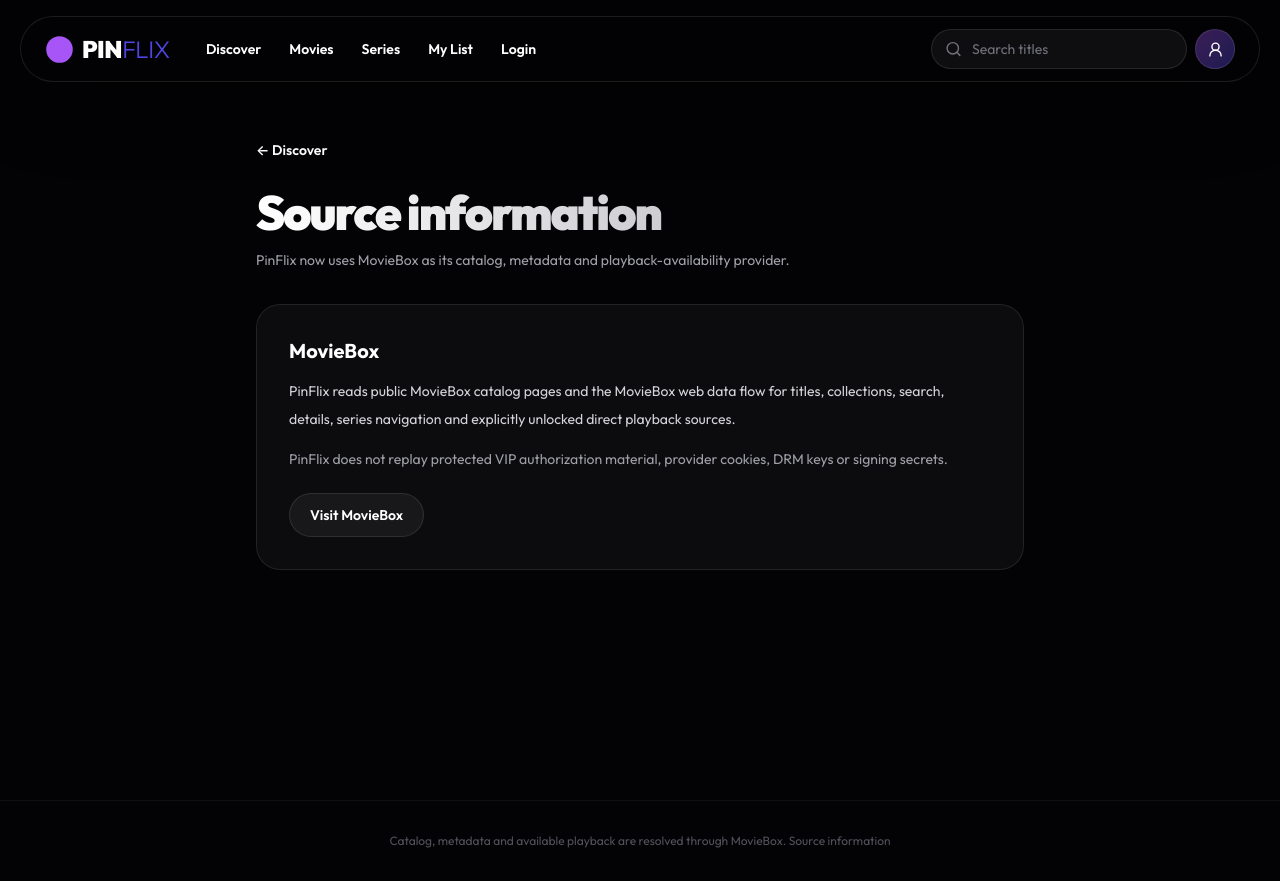
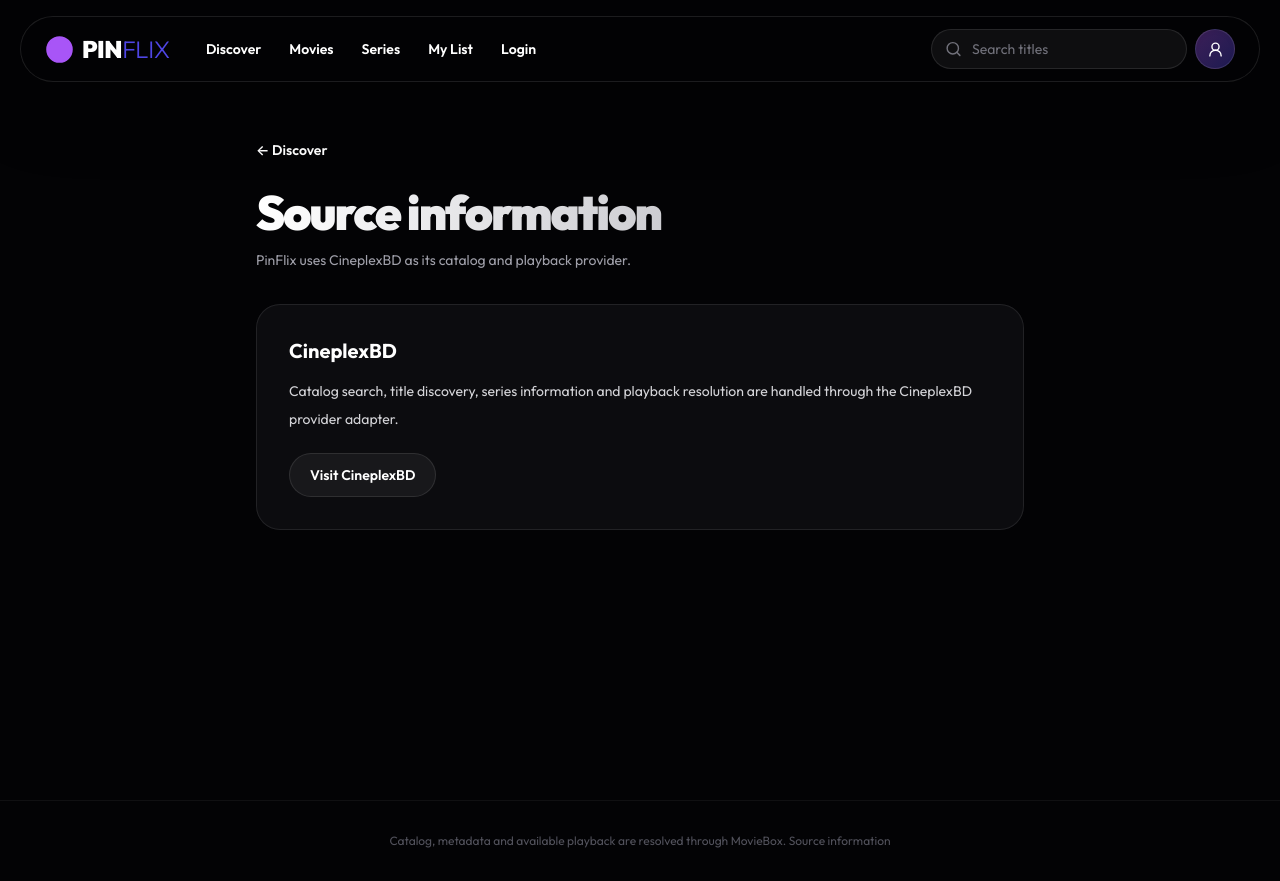
Before and after one commit to omarreact/PinFlix, a Next.js app: page /credits in a window 1280 px wide. Built offline with nearby package versions, Linux system fonts and the light colour scheme.

Commit message:
Update source information for CineplexBD-only mode

```diff
--- a/app/credits/page.tsx
+++ b/app/credits/page.tsx
@@ -14,28 +14,23 @@ export default function CreditsPage() {
           Source information
         </h1>
         <p className="mt-3 text-sm leading-6 text-zinc-400">
-          PinFlix now uses MovieBox as its catalog, metadata and playback-availability provider.
+          PinFlix uses CineplexBD as its catalog and playback provider.
         </p>
       </section>
 
       <section className="glass-panel rounded-3xl p-6 sm:p-8">
-        <h2 className="text-xl font-bold text-white">MovieBox</h2>
+        <h2 className="text-xl font-bold text-white">CineplexBD</h2>
         <p className="mt-3 text-sm leading-7 text-zinc-300">
-          PinFlix reads public MovieBox catalog pages and the MovieBox web data flow for titles,
-          collections, search, details, series navigation and explicitly unlocked direct playback
-          sources.
-        </p>
-        <p className="mt-3 text-sm leading-7 text-zinc-400">
-          PinFlix does not replay protected VIP authorization material, provider cookies, DRM keys
-          or signing secrets.
+          Catalog search, title discovery, series information and playback resolution are handled
+          through the CineplexBD provider adapter.
         </p>
         <a
-          href="https://movie-box.co/"
+          href="http://cineplexbd.net/"
           target="_blank"
           rel="noreferrer"
           className="tv-focus mt-5 inline-flex min-h-11 items-center rounded-full border border-white/10 bg-white/5 px-5 text-sm font-semibold text-white hover:bg-white/10"
         >
-          Visit MovieBox
+          Visit CineplexBD
         </a>
       </section>
     </div>
```
